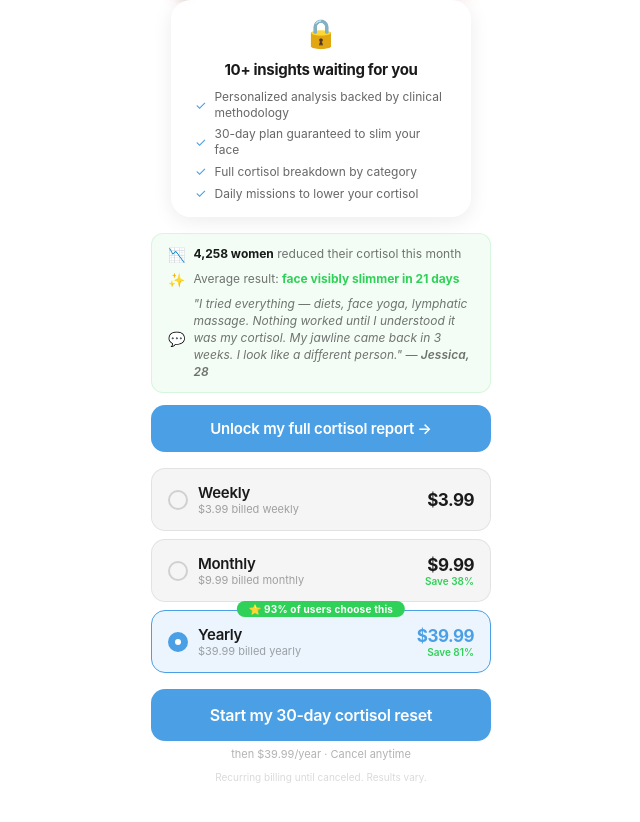
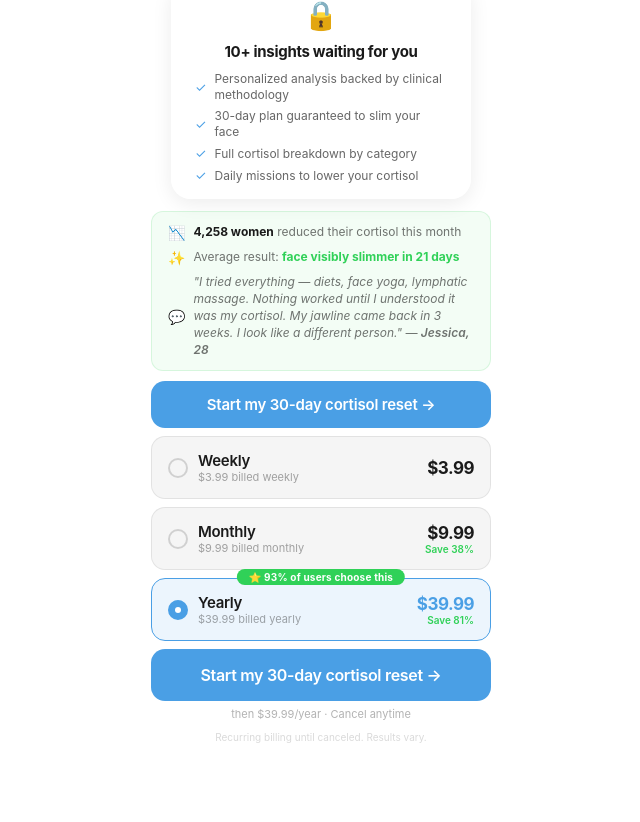
Before and after one commit to keyzersoze870/glowup-mvp, a Next.js app: page /paywall in a window 1280 px wide. Shown: the part 416-1238 px from the top of the page, without its empty margins (319-959 px from the left). After the commit the page ends 1199 px from the top, so only its background shows below. Built offline with nearby package versions, Linux system fonts and the light colour scheme; sample sign-in values are in the browser's storage; a web font is replaced by a local one.

Commit message:
tighter layout + consistent CTAs

```diff
--- a/src/app/paywall/page.tsx
+++ b/src/app/paywall/page.tsx
@@ -159,7 +159,7 @@ export default function PaywallPage(){
         </svg>
       </div>
       <span style={{fontSize:20,fontWeight:800,color:scoreColor,letterSpacing:-0.5,marginBottom:4,animation:'fadeIn 1s ease'}}>{scoreLabel}</span>
-      <p style={{fontSize:13,color:RED,fontWeight:600,letterSpacing:-0.2,marginBottom:16}}>
+      <p style={{fontSize:13,color:RED,fontWeight:600,letterSpacing:-0.2,marginBottom:8}}>
         {pctAbove}% of women your age have lower cortisol than you.
       </p>
 
@@ -178,7 +178,7 @@ export default function PaywallPage(){
       </div>
 
       {/* LOCK CARD — normal flow */}
-      <div style={{width:'100%',maxWidth:300,background:'rgba(255,255,255,0.95)',borderRadius:20,padding:'16px 24px',display:'flex',flexDirection:'column',alignItems:'center',gap:10,boxShadow:'0 4px 20px rgba(0,0,0,0.08)',marginTop:-30,marginBottom:16,zIndex:10,position:'relative'}}>
+      <div style={{width:'100%',maxWidth:300,background:'rgba(255,255,255,0.95)',borderRadius:20,padding:'16px 24px',display:'flex',flexDirection:'column',alignItems:'center',gap:10,boxShadow:'0 4px 20px rgba(0,0,0,0.08)',marginTop:-40,marginBottom:12,zIndex:10,position:'relative'}}>
         <span style={{fontSize:28}}>🔒</span>
         <p style={{fontSize:15,fontWeight:700,color:'#1A1A1A',letterSpacing:-0.3,textAlign:'center'}}>10+ insights waiting for you</p>
         <div style={{display:'flex',flexDirection:'column',gap:6,width:'100%'}}>
@@ -190,7 +190,7 @@ export default function PaywallPage(){
       </div>
 
       {/* SOCIAL PROOF — right after lock */}
-      <div style={{width:'100%',maxWidth:340,background:'rgba(48,209,88,0.06)',border:'0.5px solid rgba(48,209,88,0.15)',borderRadius:12,padding:'12px 16px',marginBottom:12}}>
+      <div style={{width:'100%',maxWidth:340,background:'rgba(48,209,88,0.06)',border:'0.5px solid rgba(48,209,88,0.15)',borderRadius:12,padding:'12px 16px',marginBottom:10}}>
         <div style={{display:'flex',flexDirection:'column',gap:8}}>
           <div style={{display:'flex',alignItems:'center',gap:8}}>
             <span style={{fontSize:14}}>📉</span>
@@ -208,14 +208,14 @@ export default function PaywallPage(){
       </div>
 
       {/* CTA */}
-      <button onClick={()=>document.querySelector('#pricing')?.scrollIntoView({behavior:'smooth'})} style={{width:'100%',maxWidth:340,padding:'14px',background:ACCENT,border:'none',borderRadius:14,color:'#FFFFFF',fontSize:15,fontWeight:600,cursor:'pointer',fontFamily:sf,letterSpacing:-0.2,marginBottom:16}}>
-        Unlock my full cortisol report →
+      <button onClick={()=>document.querySelector('#pricing')?.scrollIntoView({behavior:'smooth'})} style={{width:'100%',maxWidth:340,padding:'14px',background:ACCENT,border:'none',borderRadius:14,color:'#FFFFFF',fontSize:15,fontWeight:600,cursor:'pointer',fontFamily:sf,letterSpacing:-0.2,marginBottom:8}}>
+        Start my 30-day cortisol reset →
       </button>
 
       {/* PLANS */}
       {showPlans && (
         <div id="pricing" style={{width:'100%',maxWidth:340,animation:'fadeIn 0.5s ease'}}>
-          <div style={{display:'flex',flexDirection:'column',gap:8,marginBottom:16}}>
+          <div style={{display:'flex',flexDirection:'column',gap:8,marginBottom:8}}>
             {(['weekly','monthly','yearly'] as const).map(plan=>(
               <button key={plan} onClick={()=>setSelectedPlan(plan)} style={{
                 width:'100%',padding:'14px 16px',background:selectedPlan===plan?'rgba(74,159,229,0.1)':'rgba(0,0,0,0.04)',
@@ -241,7 +241,7 @@ export default function PaywallPage(){
           </div>
 
           <button style={{width:'100%',padding:'16px',background:ACCENT,border:'none',borderRadius:14,color:'#FFFFFF',fontSize:16,fontWeight:600,cursor:'pointer',fontFamily:sf,letterSpacing:-0.3,marginBottom:6}}>
-            Start my 30-day cortisol reset
+            Start my 30-day cortisol reset →
           </button>
           <p style={{fontSize:11,color:'rgba(0,0,0,0.3)',textAlign:'center',lineHeight:1.4}}>
             then {plans[selectedPlan].price}{plans[selectedPlan].per} · Cancel anytime
```
